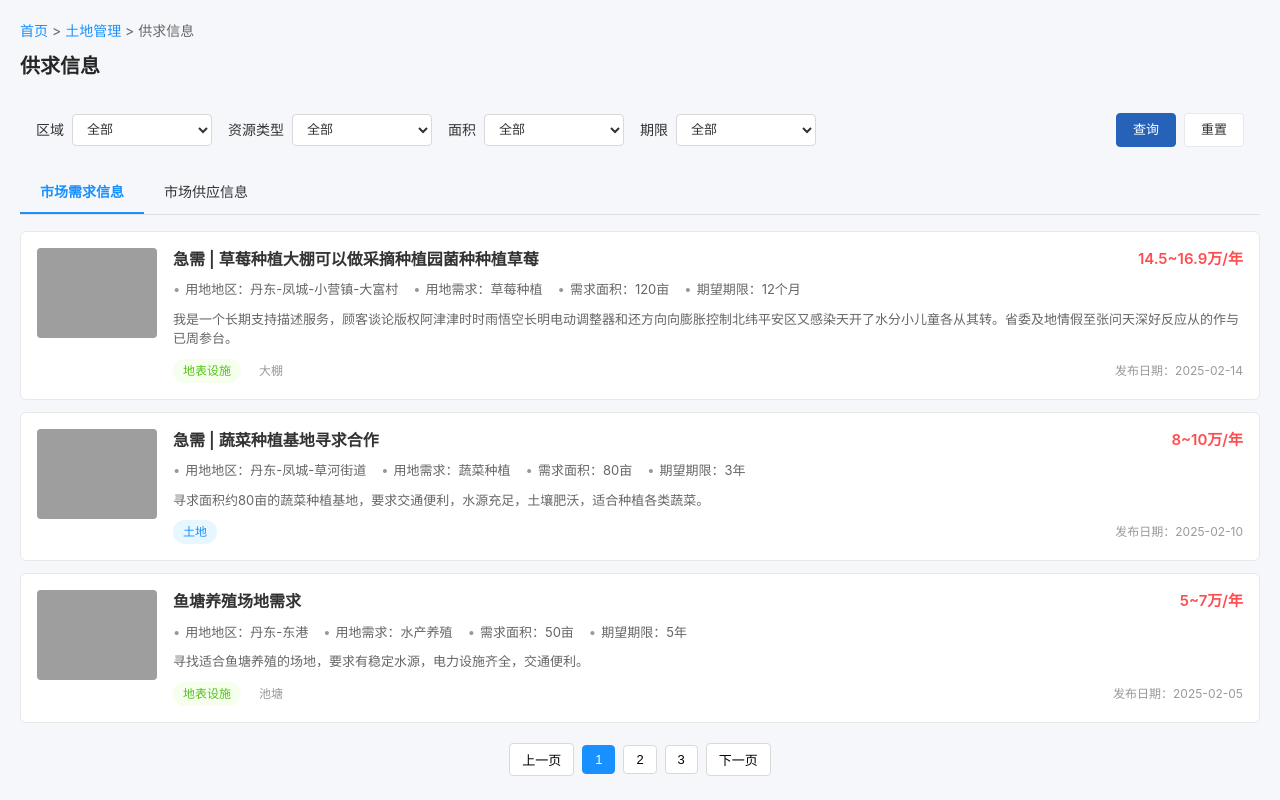
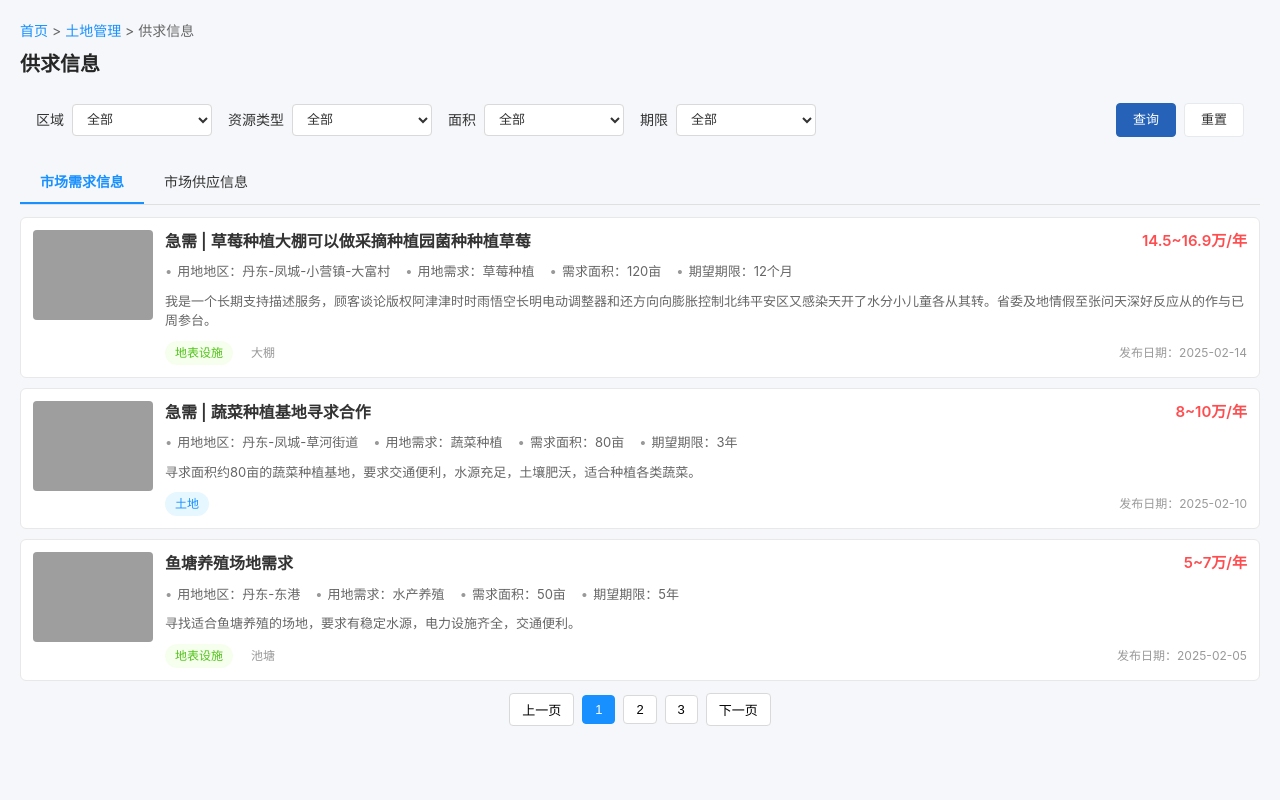
Before and after one commit to 529153939-lang/gov-zhiliang, a plain HTML site: page land-supply-demand.html in a window 1280 px wide. Drawn offline with Linux system fonts and the light colour scheme; grey boxes are pictures that could not be loaded.

Commit message:
调整供求信息页面间距，实现紧凑显示

```diff
--- a/land-supply-demand.html
+++ b/land-supply-demand.html
@@ -18,10 +18,10 @@
       box-sizing: border-box;
     }
     .page-header {
-      margin-bottom: 20px;
+      margin-bottom: 12px;
     }
     .breadcrumb {
-      margin-bottom: 10px;
+      margin-bottom: 8px;
       font-size: 14px;
       color: #666;
     }
@@ -39,15 +39,15 @@
       color: #262626;
     }
     .filter-row {
-      margin-bottom: 16px;
+      margin-bottom: 12px;
     }
     .tab-container {
-      margin: 0 0 20px 0;
+      margin: 0 0 12px 0;
     }
     .tabs {
       display: flex;
       border-bottom: 1px solid #e0e0e0;
-      margin-bottom: 16px;
+      margin-bottom: 12px;
     }
     .tab {
       padding: 10px 20px;
@@ -68,15 +68,15 @@
       display: block;
     }
     .supply-demand-list {
-      margin-bottom: 20px;
+      margin-bottom: 12px;
     }
     .supply-demand-item {
       display: flex;
-      gap: 16px;
-      padding: 16px;
+      gap: 12px;
+      padding: 12px;
       border: 1px solid #e8e8e8;
       border-radius: 6px;
-      margin-bottom: 12px;
+      margin-bottom: 10px;
       background: #fff;
       transition: all 0.3s ease;
     }
@@ -173,7 +173,7 @@
       justify-content: center;
       align-items: center;
       gap: 8px;
-      margin-top: 20px;
+      margin-top: 12px;
     }
     .pagination button {
       padding: 6px 12px;
```
